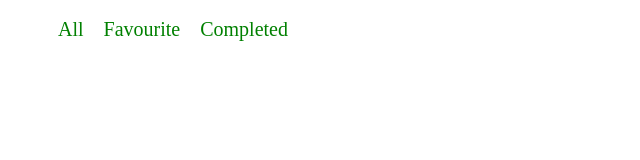
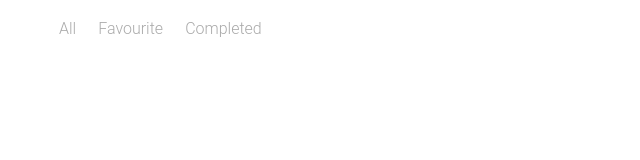
Before and after one commit to vuksamardzic/webpack-todo, a website built with webpack: page index.html in a window 1280 px wide. Shown: the whole page, without its empty margins (0-640 px from the left). Built offline with nearby package versions, Linux system fonts and the light colour scheme.

Commit message:
nav component style & task action component added

```diff
--- a/src/scss/components/_nav.scss
+++ b/src/scss/components/_nav.scss
@@ -9,13 +9,24 @@ nav
         {
             font-size: 16px;
             display: inline-block;
-            padding: 10px;
+            font-family: 'Roboto', sans-serif;
+            font-weight: 300;
         }
 
         a
         {
-            color: green;
-            font-size: 20px;
+            display: block;
+            padding: 10px;
+            cursor: pointer;
+            color: rgb(170, 170, 170);
+            border: 1px solid transparent;
+            user-select: none;
+            transition: 0.3s all;
+
+            &.active
+            {
+                border: 1px solid rgb(170, 170, 170);;
+            }
         }
     }
 }
```
Also changed, not shown: src/scss/components/_task-action.scss (added), src/scss/main.scss (line endings or trailing spaces).
